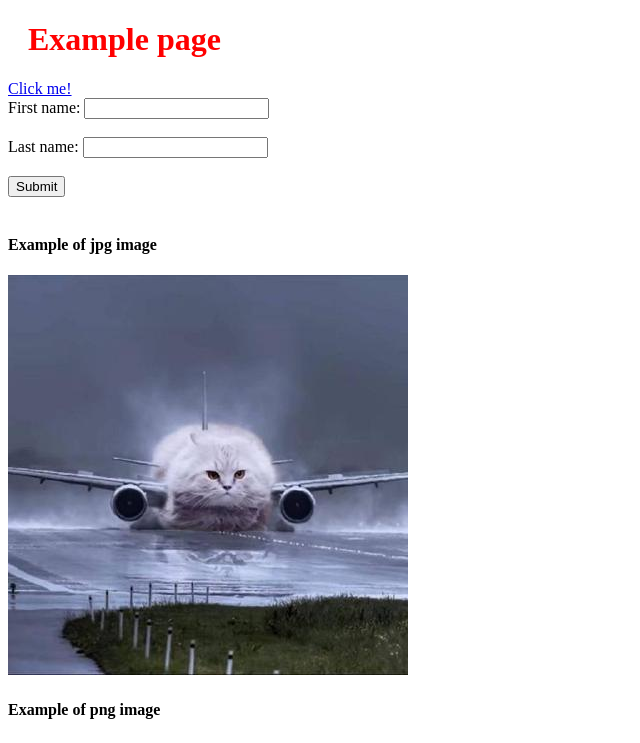
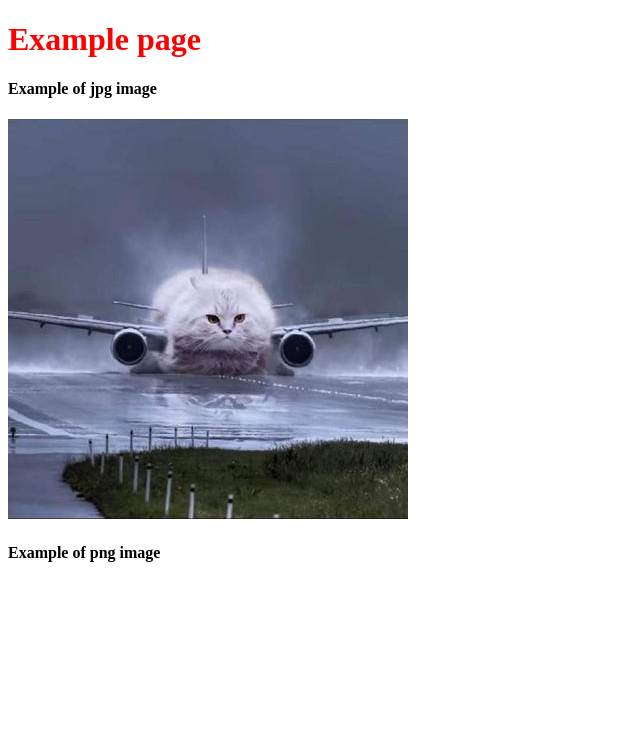
Before and after one commit to ferra-rally/CImageServer, a plain HTML site: page index.html in a window 1280 px wide. Shown: the top 743 px of the page, without its empty margins (0-640 px from the left). Drawn offline with Linux system fonts and the light colour scheme.

Commit message:
index refactor

```diff
--- a/index.html
+++ b/index.html
@@ -7,16 +7,6 @@
   </head>
   <body>
     <h1>Example page</h1>
-    <a href = "testlink.html">Click me!</a>
-    <form action="/testform.html" method="get">
-  		<label for="fname">First name:</label>
-  		<input type="text" id="fname" name="fname"><br><br>
-  		<label for="lname">Last name:</label>
-  		<input type="text" id="lname" name="lname"><br><br>
-  		<input type="submit" value="Submit">
-	</form>
-
-    <br>
     <h4>Example of jpg image</h4>
     <img src="cat.jpg">
     <br>
--- a/style.css
+++ b/style.css
@@ -1,4 +1,3 @@
 h1 {
 	color: red;
-  margin-left: 20px;
 }
```
